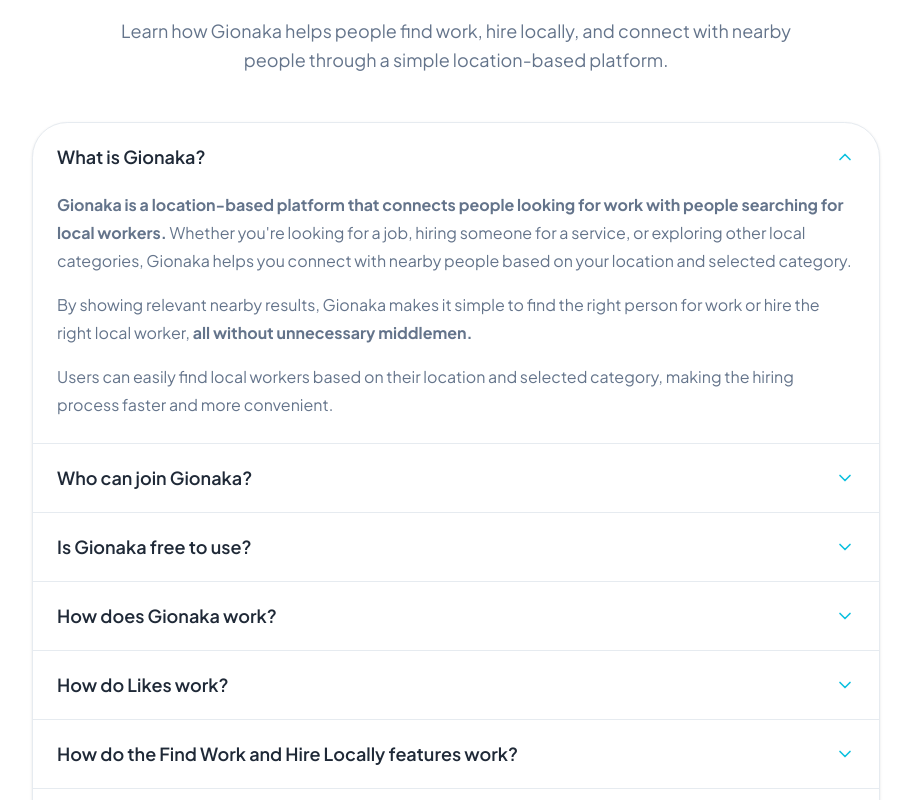
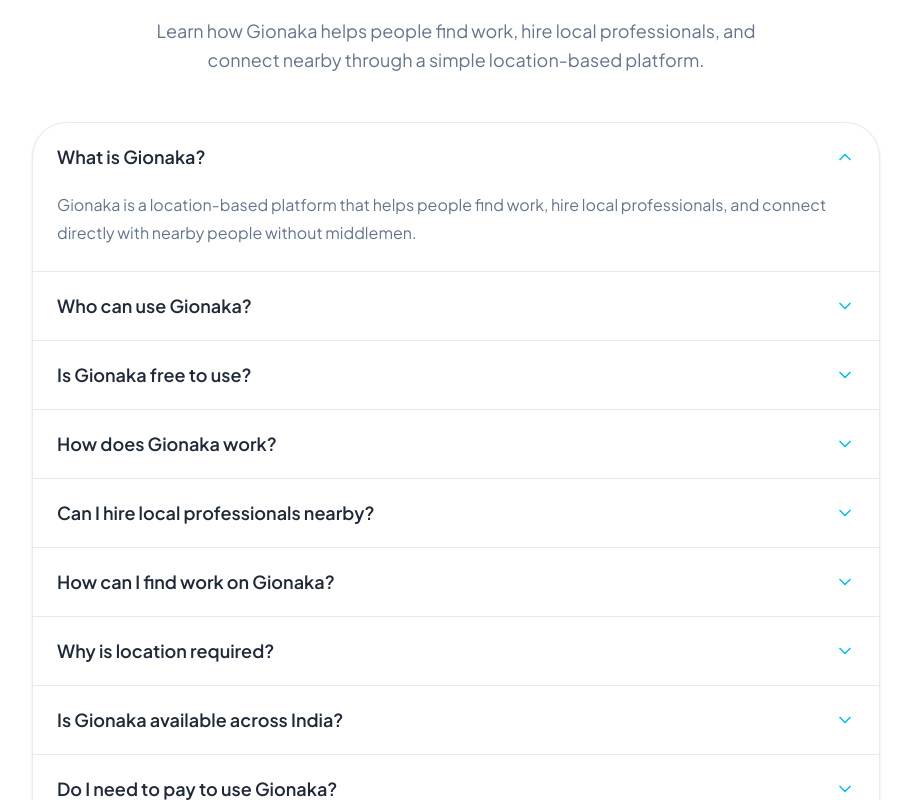
Before and after one commit to mdnooralom9/gionaka, a Next.js app: page / in a window 1280 px wide. Shown: the part 5580-6380 px from the top of the page, without its empty margins (184-1095 px from the left). Built offline with nearby package versions, Linux system fonts and the light colour scheme.

Commit message:
refactor: streamline FAQ section content and structure
Co-authored-by: mdnooralom9 <221815142+mdnooralom9@users.noreply.github.com>

```diff
--- a/components/site/faq.tsx
+++ b/components/site/faq.tsx
@@ -1,303 +1,77 @@
-"use client"
+'use client'
 
-import { useState } from "react"
-import { ChevronDown } from "lucide-react"
-import { cn } from "@/lib/utils"
-import { SectionHeading } from "./section-heading"
-import { Reveal } from "./reveal"
+import { useState } from 'react'
+import { ChevronDown } from 'lucide-react'
+import { cn } from '@/lib/utils'
+import { SectionHeading } from './section-heading'
+import { Reveal } from './reveal'
 
-export const faqSections = [
+export const faqs = [
   {
-    question: "What is Gionaka?",
-
-    schemaAnswer:
-      "Gionaka is a location-based platform that connects people looking for work with people searching for local workers. Whether you're looking for a job, hiring someone for a service, or exploring other local categories, Gionaka helps you connect with nearby people based on your location and selected category. By showing relevant nearby results, Gionaka makes it simple to find the right person for work or hire the right local worker without unnecessary middlemen. Users can easily find local workers based on their location and selected category, making the hiring process faster and more convenient.",
-
-    answer: (
-      <>
-        <p>
-          <strong>
-            Gionaka is a location-based platform that connects people looking
-            for work with people searching for local workers.
-          </strong>{" "}
-          Whether you're looking for a job, hiring someone for a service, or
-          exploring other local categories, Gionaka helps you connect with
-          nearby people based on your location and selected category.
-        </p>
-
-        <p className="mt-4">
-          By showing relevant nearby results, Gionaka makes it simple to find
-          the right person for work or hire the right local worker,
-          <strong> all without unnecessary middlemen.</strong>
-        </p>
-
-        <p className="mt-4">
-          Users can easily find local workers based on their location and
-          selected category, making the hiring process faster and more
-          convenient.
-        </p>
-      </>
-    ),
+    question: 'What is Gionaka?',
+    answer:
+      'Gionaka is a location-based platform that helps people find work, hire local professionals, and connect directly with nearby people without middlemen.',
   },
-
   {
-    question: "Who can join Gionaka?",
-
-    schemaAnswer:
-      "Anyone looking for work or searching for local workers can join Gionaka. Whether you're an individual looking for work or someone looking to hire local workers, Gionaka helps you connect with nearby people based on your location and selected category. To use Gionaka, you must meet the minimum legal working age in your country and comply with all applicable local laws and regulations. Gionaka supports a wide range of work and service categories, helping users connect with nearby people based on their location and selected category.",
-
-    answer: (
-      <>
-        <p>
-          <strong>
-            Anyone looking for work or searching for local workers can join
-            Gionaka.
-          </strong>
-        </p>
-
-        <p className="mt-4">
-          Whether you're an individual looking for work or someone looking to
-          hire local workers, Gionaka helps you connect with nearby people
-          based on your location and selected category.
-        </p>
-
-        <p className="mt-4">
-          To use Gionaka, you must meet the{" "}
-          <strong>minimum legal working age in your country</strong> and comply
-          with all applicable local laws and regulations.
-        </p>
-
-        <p className="mt-4">
-          Gionaka supports a wide range of work and service categories,
-          helping users connect with nearby people based on their location and
-          selected category.
-        </p>
-      </>
-    ),
+    question: 'Who can use Gionaka?',
+    answer:
+      'Anyone looking to find work or hire local professionals. Gionaka supports skilled workers, service providers, homeowners, contractors, businesses, and anyone looking to connect locally.',
   },
-
   {
-    question: "Is Gionaka free to use?",
-
-    schemaAnswer:
-      "Yes. Creating an account and using Gionaka is completely free. You can create your profile, browse categories, search for nearby people, and connect through the platform without paying any registration fee. Gionaka is designed to make it simple for people looking for work and people searching for local workers to connect based on their location and selected category. Some premium features may be introduced in the future while the core experience remains free.",
-
-    answer: (
-      <>
-        <p>
-          <strong>Yes.</strong> Creating an account and using Gionaka is
-          completely free.
-        </p>
-
-        <p className="mt-4">
-          You can create your profile, browse categories, search for nearby
-          people, and connect through the platform without paying any
-          registration fee.
-        </p>
-
-        <p className="mt-4">
-          Gionaka is designed to make it simple for people looking for work
-          and people searching for local workers to connect based on their
-          location and selected category.
-        </p>
-
-        <p className="mt-4">
-          Some <strong>premium features may be introduced in the future</strong>{" "}
-          while the core experience remains free.
-        </p>
-      </>
-    ),
+    question: 'Is Gionaka free to use?',
+    answer:
+      'Yes. Gionaka is free to download and use for finding work, hiring local professionals, and connecting directly without middlemen or commissions.',
   },
-    {
-    question: "How does Gionaka work?",
-
-    schemaAnswer:
-      "Sign up and choose your role on the Home screen. Select Find Work if you're looking for work or Hire Locally if you're searching for local workers. Next, choose a category and subcategory. Gionaka will display nearby people based on your location and selected category. If you don't find what you're looking for, tap Post to publish your requirement so nearby users can discover and connect with you directly.",
-
-    answer: (
-      <>
-        <p>
-          Sign up and choose your role on the Home screen.
-        </p>
-
-        <ul className="mt-4 list-disc space-y-2 pl-6">
-          <li>
-            <strong>Find Work</strong> – Select this if you're looking for
-            work.
-          </li>
-
-          <li>
-            <strong>Hire Locally</strong> – Select this if you're searching
-            for local workers.
-          </li>
-        </ul>
-
-        <p className="mt-4">
-          Next, choose a category and subcategory. Gionaka will display
-          nearby people based on your location and selected category.
-        </p>
-
-        <p className="mt-4">
-          If you don't find what you're looking for, tap{" "}
-          <strong>Post</strong> to publish your requirement so nearby users
-          can discover and connect with you directly.
-        </p>
-      </>
-    ),
+  {
+    question: 'How does Gionaka work?',
+    answer:
+      'Select your role, choose your category and location, browse nearby results, then call directly or post your requirement if you do not find the right match.',
   },
-
   {
-    question: "How do Likes work?",
-
-    schemaAnswer:
-      "The Like feature is available only after two users have connected through a call. When one user taps the Call button, both users receive a notification in their Call History. After connecting, each user can tap the Like button to appreciate the other user's experience. Likes are available only in Call History and are not available on search results or post listings.",
-
-    answer: (
-      <>
-        <p>
-          The <strong>Like</strong> feature is available only after two users
-          have connected through a call.
-        </p>
-
-        <p className="mt-4">
-          When one user taps the <strong>Call</strong> button, both users
-          receive a notification in their <strong>Call History</strong>.
-          After connecting, each user can tap the ❤️{" "}
-          <strong>Like</strong> button to appreciate the other user's
-          experience.
-        </p>
-
-        <p className="mt-4">
-          The Like feature is available{" "}
-          <strong>only in Call History</strong> and is not available on
-          search results or post listings.
-        </p>
-      </>
-    ),
+    question: 'Can I hire local professionals nearby?',
+    answer:
+      'Yes. Gionaka helps you discover nearby local professionals based on your selected location, making it easier to connect with the right people nearby.',
   },
-
   {
-    question: "How do the Find Work and Hire Locally features work?",
-
-    schemaAnswer:
-      "Find Work helps people looking for work discover nearby work requests. Hire Locally helps people searching for local workers find nearby people based on the selected category and location. Simply choose your role, select a category, and Gionaka will display relevant nearby results.",
-
-    answer: (
-      <>
-        <p>
-          <strong>Find Work</strong> helps people looking for work discover
-          nearby work requests.
-        </p>
-
-        <p className="mt-4">
-          <strong>Hire Locally</strong> helps people searching for local
-          workers find nearby people based on the selected category and
-          location.
-        </p>
-
-        <p className="mt-4">
-          Simply choose your role, select a category, and Gionaka will
-          display relevant nearby results.
-        </p>
-      </>
-    ),
+    question: 'How can I find work on Gionaka?',
+    answer:
+      'Create your profile, choose your skills and location, browse nearby opportunities, or receive direct calls from people looking for your services.',
   },
-    {
-    question: "How do I delete my account?",
-
-    schemaAnswer:
-      "Go to Settings, then Legal & Privacy, and open the Account Deletion Policy. Follow the instructions to permanently delete your account.",
-
-    answer: (
-      <>
-        <p>Go to:</p>
-
-        <p className="mt-4 font-semibold">
-          Settings → Legal & Privacy → Account Deletion Policy
-        </p>
-
-        <p className="mt-4">
-          Follow the instructions to permanently delete your account.
-        </p>
-      </>
-    ),
+  {
+    question: 'Why is location required?',
+    answer:
+      'Your selected location helps Gionaka show more relevant nearby people and improves local matching while keeping you in control of your location permissions.',
   },
-
   {
-    question: "Why can't I make calls or create posts?",
-
-    schemaAnswer:
-      "You may not be able to make calls or create posts because you've reached the daily call limit, reached the maximum limit of three active posts, have an unstable internet connection, required permissions such as Phone or Location are disabled, or your account has been temporarily restricted. Please review these items before contacting Gionaka Support.",
-
-    answer: (
-      <>
-        <p>
-          You may not be able to make calls or create posts for one of the
-          following reasons:
-        </p>
-
-        <ul className="mt-4 list-disc space-y-2 pl-6">
-          <li>You've reached the daily call limit.</li>
-          <li>
-            You've reached the maximum limit of{" "}
-            <strong>3 active posts</strong>.
-          </li>
-          <li>Your internet connection is unstable.</li>
-          <li>
-            Required permissions such as <strong>Phone</strong> or{" "}
-            <strong>Location</strong> are disabled.
-          </li>
-          <li>Your account has been temporarily restricted.</li>
-        </ul>
-
-        <p className="mt-4">
-          Please review these items before contacting Gionaka Support.
-        </p>
-      </>
-    ),
+    question: 'Is Gionaka available across India?',
+    answer:
+      'Gionaka is designed for local connections and is expanding to support more cities and regions across India.',
   },
-
   {
-    question: "How do I report a fake user?",
-
-    schemaAnswer:
-      "The Report option is available only in Call History. When one user taps the Call button, both users receive a notification in Call History. If either user believes the other is fake, abusive, or suspicious, they can open the notification and tap Report. Our moderation team will review the report and take appropriate action if necessary.",
-
-    answer: (
-      <>
-        <p>
-          The <strong>Report</strong> option is available only in{" "}
-          <strong>Call History</strong>.
-        </p>
-
-        <p className="mt-4">
-          When one user taps the <strong>Call</strong> button, both users
-          receive a notification in their <strong>Call History</strong>. If
-          either user believes the other is fake, abusive, or suspicious,
-          they can open the notification and tap <strong>Report</strong>.
-        </p>
-
-        <p className="mt-4">
-          Our moderation team will review the report and take appropriate
-          action if necessary.
-        </p>
-      </>
-    ),
+    question: 'Do I need to pay to use Gionaka?',
+    answer:
+      'No. Gionaka is free to download and use. You can find work, hire local professionals, and connect directly without paying commissions.',
+  },
+  {
+    question: 'How can I contact Gionaka support?',
+    answer:
+      'Need help? Contact our support team at support@gionaka.com and we will be happy to assist you.',
   },
 ]
 
 const faqSchema = {
-  "@context": "https://schema.org",
-  "@type": "FAQPage",
-  mainEntity: faqSections.map((faq) => ({
-    "@type": "Question",
+  '@context': 'https://schema.org',
+  '@type': 'FAQPage',
+  mainEntity: faqs.map((faq) => ({
+    '@type': 'Question',
     name: faq.question,
     acceptedAnswer: {
-      "@type": "Answer",
-      text: faq.schemaAnswer,
+      '@type': 'Answer',
+      text: faq.answer,
     },
   })),
 }
+
 export function Faq() {
   const [open, setOpen] = useState<number | null>(0)
 
@@ -316,12 +90,13 @@ export function Faq() {
       <SectionHeading
         eyebrow="Frequently Asked Questions"
         title="Everything You Need to Know About Gionaka"
-        description="Learn how Gionaka helps people find work, hire locally, and connect with nearby people through a simple location-based platform."
+        description="Learn how Gionaka helps people find work, hire local professionals, and connect nearby through a simple location-based platform."
       />
 
       <Reveal className="mt-12 overflow-hidden rounded-3xl border border-border bg-card shadow-sm">
+
         <div className="divide-y divide-border">
-          {faqSections.map((faq, index) => {
+          {faqs.map((faq, index) => {
             const isOpen = open === index
 
             return (
@@ -351,16 +126,16 @@ export function Faq() {
 
                 <div
                   className={cn(
-                    "grid overflow-hidden transition-all duration-300 ease-out",
+                    "grid transition-all duration-300 ease-out",
                     isOpen
                       ? "grid-rows-[1fr] opacity-100"
                       : "grid-rows-[0fr] opacity-0"
                   )}
                 >
                   <div className="overflow-hidden">
-                    <div className="px-6 pb-6 space-y-4 leading-7 text-muted-foreground">
+                    <p className="px-6 pb-6 leading-7 text-muted-foreground">
                       {faq.answer}
-                    </div>
+                    </p>
                   </div>
                 </div>
               </div>
```
